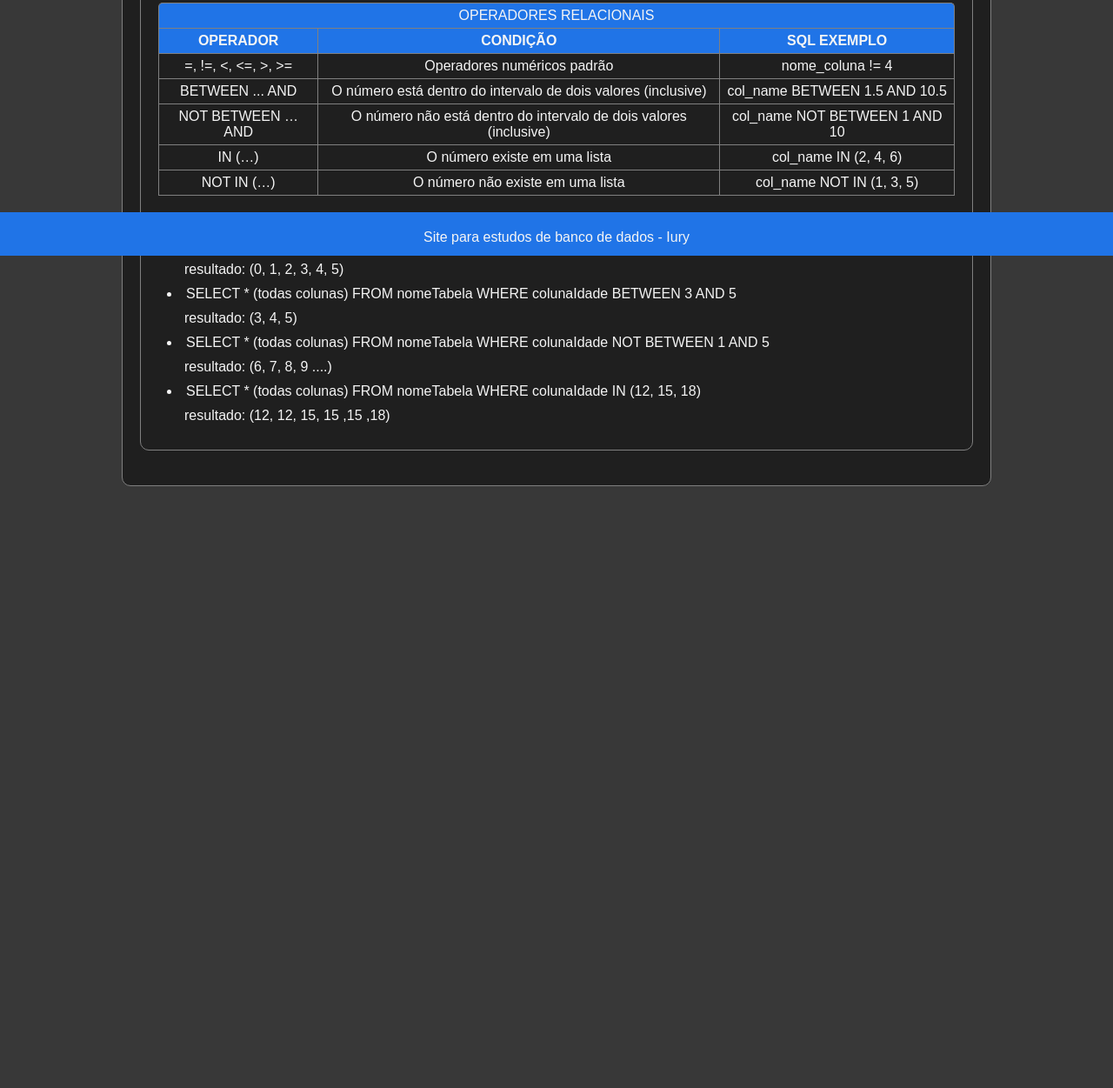
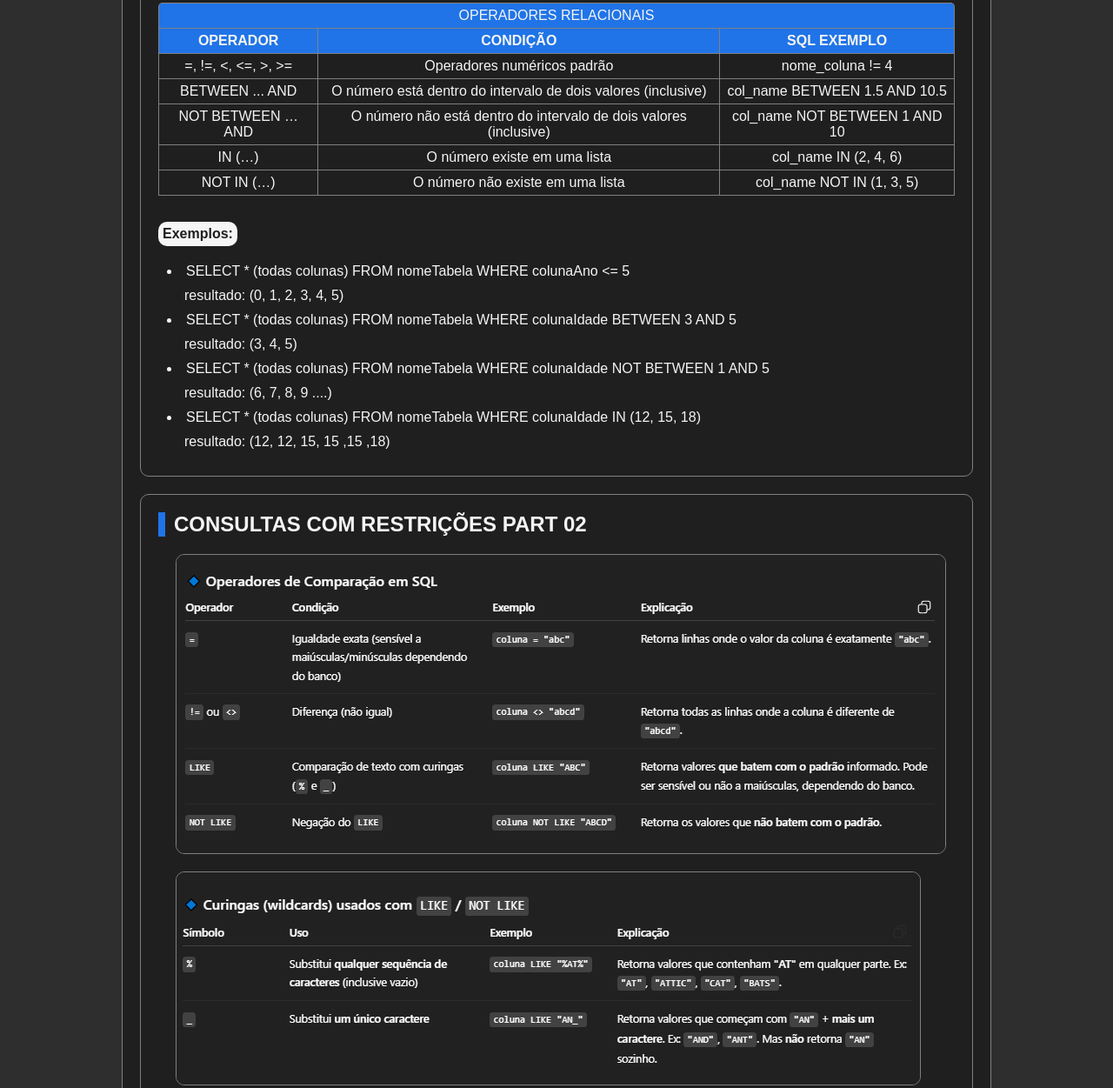
Before and after one commit to IuryPichitelli/SQL_Bolt, a plain HTML site: page index.html in a window 1280 px wide. Shown: the part 506-1757 px from the top of the page at 87% size. Before the commit the page ends 1065 px from the top, so only its background shows below. Drawn offline with Linux system fonts and the light colour scheme.

Commit message:
css implement

```diff
--- a/css/style.css
+++ b/css/style.css
@@ -5,7 +5,7 @@
 }
 
 :root{
-    --cor-primary:#383838;
+    --cor-primary:#2e2e2e;
     --cor-secondary:#1f1f1f;
     --cor-header-footer:#2074E7;
     --cor-text:#f5f5f5;
@@ -94,6 +94,23 @@ article ul li ul li{
     padding-left: 10px;
 }
 
+article p.exemplos{
+    background-color: var(--cor-text);
+    color: var(--cor-secondary);
+    display: inline-block;
+    padding: 5px;
+    border-radius: 10px;
+    font-weight: bold;
+    margin-bottom: 10px;
+}
+
+.imageInsideArticle{
+    border: var(--border-default);
+    border-radius: 10px;
+    display: block;
+    margin: 10px 0px 20px 20px;
+}
+
 .containerTemas{
     border: var(--border-default);
     padding: 20px;
@@ -136,7 +153,7 @@ table th{
 footer{
     background-color: var(--cor-header-footer);
     color: var(--cor-text);
-    position: absolute;
+    position: relative;
     bottom: 0;
     height: 50px;
     width: 100%;
--- a/index.html
+++ b/index.html
@@ -71,7 +71,7 @@
                     </tr>
                 </table>
 
-                <p>Exemplos:</p>
+                <p class="exemplos">Exemplos:</p>
                 <ul>
                     <li>SELECT * (todas colunas) FROM nomeTabela WHERE colunaAno <= 5
                         <ul>
@@ -96,6 +96,15 @@
                     </li>
                 </ul>
             </div>
+            <div class="containerTemas">
+                <h2>CONSULTAS COM RESTRIÇÕES PART 02</h2>
+                <img class="imageInsideArticle" src="images/operadoresDeComparacao.png" alt="operadoresDeComparacao">
+                <img class="imageInsideArticle" src="images/curingas.png" alt="curingas">
+                <img class="imageInsideArticle" src="images/operadoresDeLista.png" alt="operadoresDeLista">
+                <img class="imageInsideArticle" src="images/resuminho.png" alt="resuminho">
+                <p class="exemplos">Exemplos:</p>
+                <img class="imageInsideArticle" src="images/exemplosOperadoresPratica.png" alt="exemplos">
+            </div>
         </article>
     </main>
     <footer>
```
Also changed, not shown: images/curingas.png (added), images/exemplosOperadoresPratica.png (added), images/operadoresDeComparacao.png (added), images/operadoresDeLista.png (added), images/resuminho.png (added).
